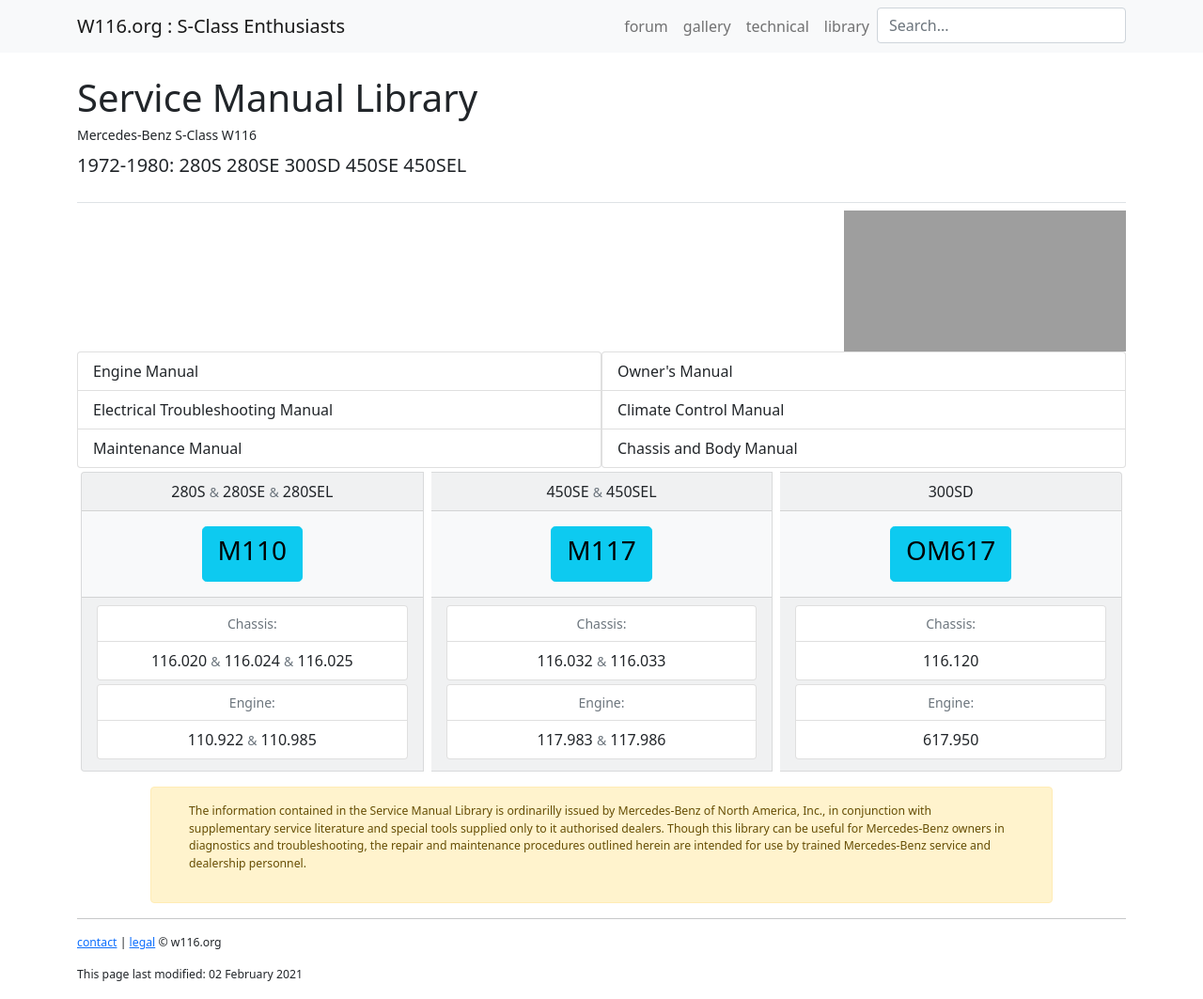
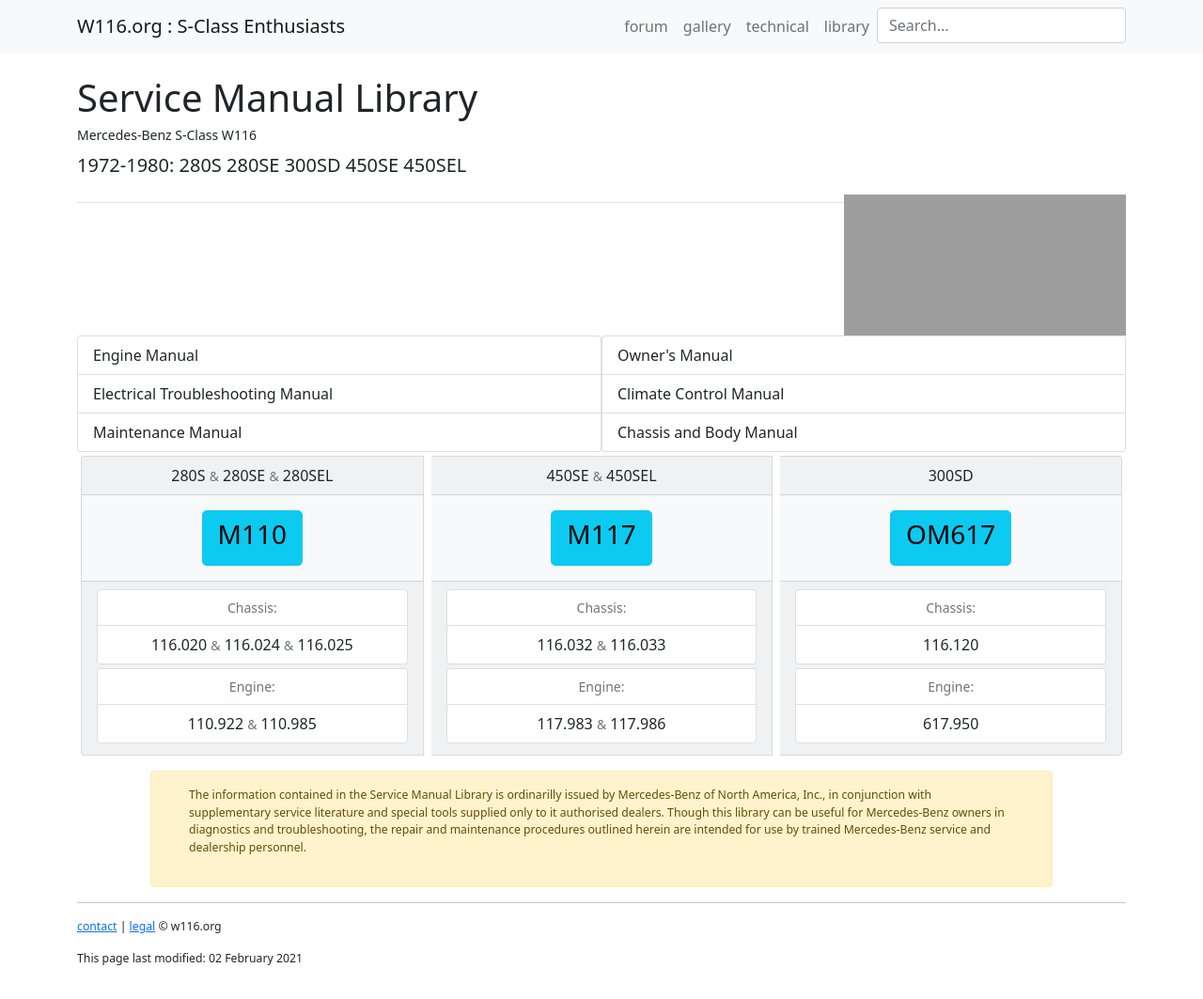
Before and after one commit to W116org/handbook, a Jekyll site: the page built from index.html, in a window 1280 px wide. Shown: the whole page at 94% size. Built offline with Jekyll 4.4.1, drawn with Linux system fonts in a browser that asks for light colours; comment, search, counter and statistics services are not loaded; grey boxes are pictures that could not be loaded.

Commit message:
Move image

```diff
--- a/_includes/header.html
+++ b/_includes/header.html
@@ -3,6 +3,6 @@
         {% if page.title %}<h1>{{page.title}}</h1>{% endif %}
         {% if page.subtitle %} <h2 class="small">{{page.subtitle}}</h2>{% endif %}
         {% if page.lead %}<p class="lead">{{page.lead}}</p>{% endif %}
+        <object id="pop" type="image/svg+xml" data="{{site.cdn}}/img/{{site.pop-img}}" class="svg mx-auto float-md-end"></object>
     </div>
-    <object id="pop" type="image/svg+xml" data="{{site.cdn}}/img/{{site.pop-img}}" class="svg mx-auto float-md-end"></object>
 </header>
```
